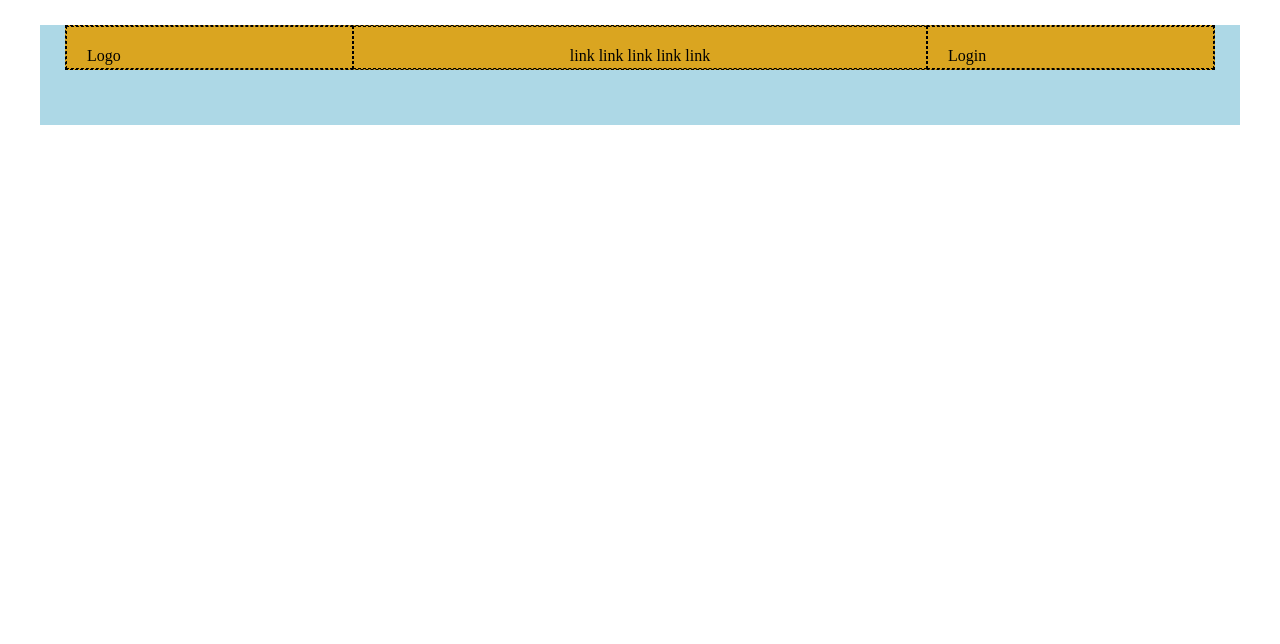
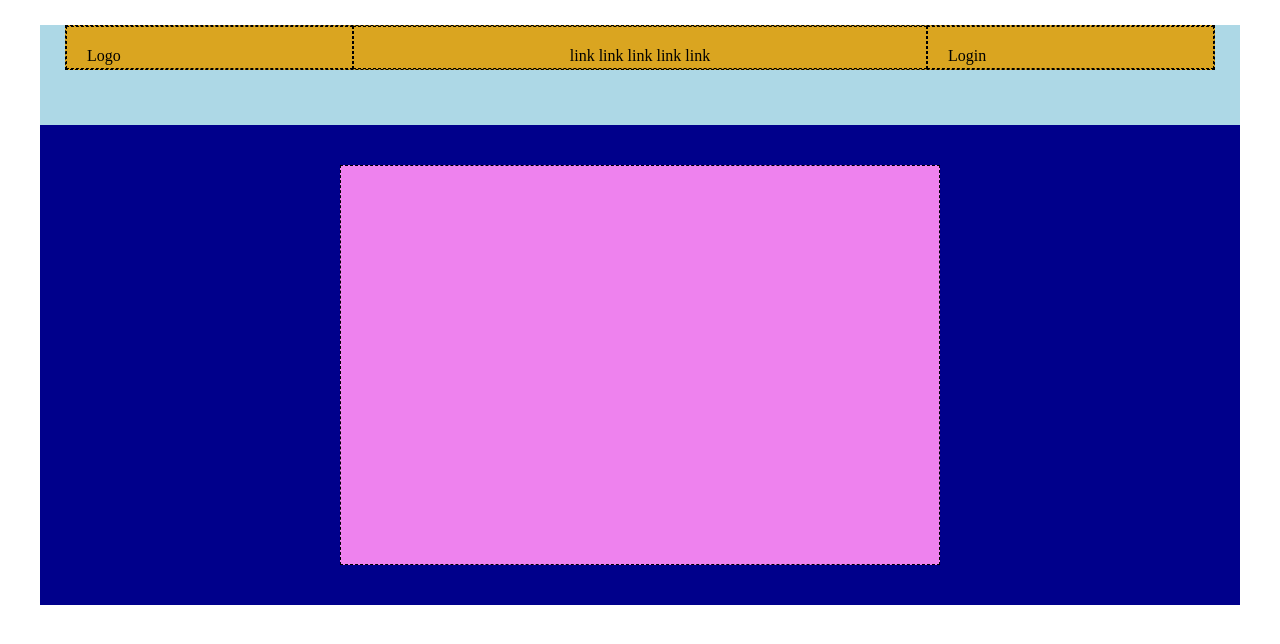
Before and after one commit to EnricoValente/htmlcss-struttura-discord, a plain HTML site: page index.html in a window 1280 px wide. Drawn offline with Linux system fonts and the light colour scheme.

Commit message:
Completata section 2

```diff
--- a/css/style.css
+++ b/css/style.css
@@ -19,9 +19,14 @@ body{
 /* DEBUG */
 
 
+
+/* HEADER */
+
+
 .container{
    height: 100px;
    background-color:#ADD8E6;
+
 
 }
 
@@ -33,6 +38,7 @@ body{
     height: 45px;
     margin: 25px;
     border: 1px dashed;
+
 
 
 }
@@ -49,3 +55,25 @@ body{
     padding: 20px;
     border: 1px dashed;
 }
+
+
+
+/* SECTION 1 */
+.container-1{
+    background-color: #00008B;
+}
+
+section{
+    display: flex;
+    justify-content: center;
+}
+
+
+section > div{
+    height: 400px;
+    width: 600px;
+    background-color: #EE82EE;
+    border: 1px dashed;
+    margin-top: 40px;
+    margin-bottom: 40px;
+}
--- a/index.html
+++ b/index.html
@@ -44,11 +44,17 @@
         <main>
 
 
-            <!-- Inzio section 1 -->
-            <section>
+            <div class="container-1">
+                <!-- Inzio section 1 -->
+                <section>
 
-            </section>
-            <!-- Fine section 1 -->
+                    <div>
+
+                    </div>
+
+                </section>
+                <!-- Fine section 1 -->
+            </div>
 
 
             <!-- Inizio section 2 -->
```
